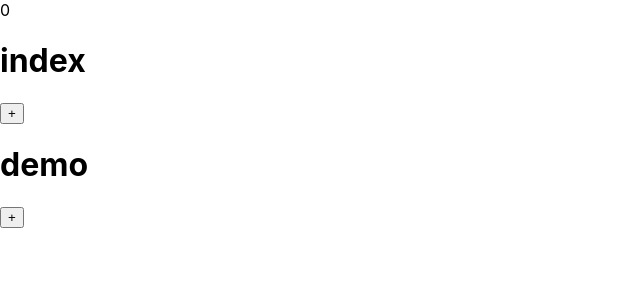
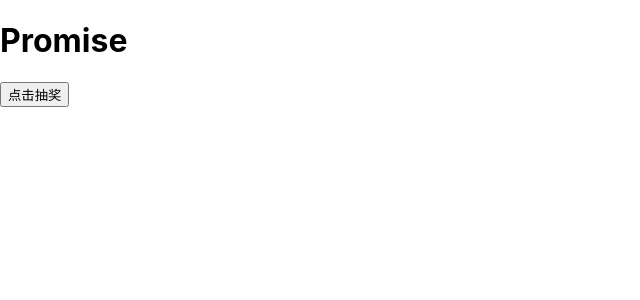
Before and after one commit to MM-gif-XY/react-knowledge, a React (Create React App) app: page /Promise in a window 1280 px wide. Before the commit this address led to /useCallback. Shown: the top 300 px of the page, without its empty margins (0-640 px from the left). Built offline with nearby package versions, Linux system fonts and the light colour scheme.

Commit message:
Promise的简单理解

```diff
--- a/src/router/indexRoutes.tsx
+++ b/src/router/indexRoutes.tsx
@@ -9,6 +9,7 @@ import useImperativeHandle from '../view/useImperativeHandle'
 import Effect from '../view/三个Effect的区别'
 import useTransition from '../view/useTransition'
 import useCallback from '../view/useCallback'
+import Promise from '../view/Promise'
 
 export default function IndexRoutes() {
   return (
@@ -22,7 +23,8 @@ export default function IndexRoutes() {
         <Route path='/Effect' component={Effect} />
         <Route path='/useTransition' component={useTransition} />
         <Route path='/useCallback' component={useCallback} />
-        <Redirect to='/useCallback' />
+        <Route path='/Promise' component={Promise} />
+        <Redirect to='/Promise' />
       </Switch>
     </BrowserRouter>
   )
--- /dev/null
+++ b/src/view/Promise/index.tsx
@@ -0,0 +1,43 @@
+import React from 'react'
+
+function rand(m: any, n: any) {
+  return Math.ceil(Math.random() * (n - m + 1)) + m - 1;
+}
+
+export default function index() {
+  const handle = () => {
+    //没有使用promise实现
+    /*     setTimeout(() => {
+          let n = rand(1, 100);
+          if (n <= 30) {
+            alert('恭喜中奖')
+          } else {
+            alert('再接再厉')
+          }
+        }, 1000) */
+    // promise实现上面相同的效果 resolve解决 reject拒绝 都是函数类型的数据
+    const p = new Promise<number>((resolve, reject) => {
+      setTimeout(() => {
+        let n = rand(1, 100);
+        if (n <= 30) {
+          resolve(n) //触发之后可以将promise对象的状态设置为成功
+        } else {
+          reject(n) //触发之后可以将promise对象的状态设置为失败
+        }
+      }, 1000)
+    })
+    // 第一个是成功时候的回调，第二个是失败的回调
+    p.then((value) => {
+      alert('恭喜----' + value)
+    }, (value) => {
+      alert('再接再厉----' + value)
+    })
+
+  }
+  return (
+    <div>
+      <h1>Promise</h1>
+      <button onClick={() => { handle() }}>点击抽奖</button>
+    </div>
+  )
+}
```
Also changed, not shown: 1 other file (tests, documents, lock files or other folders).
